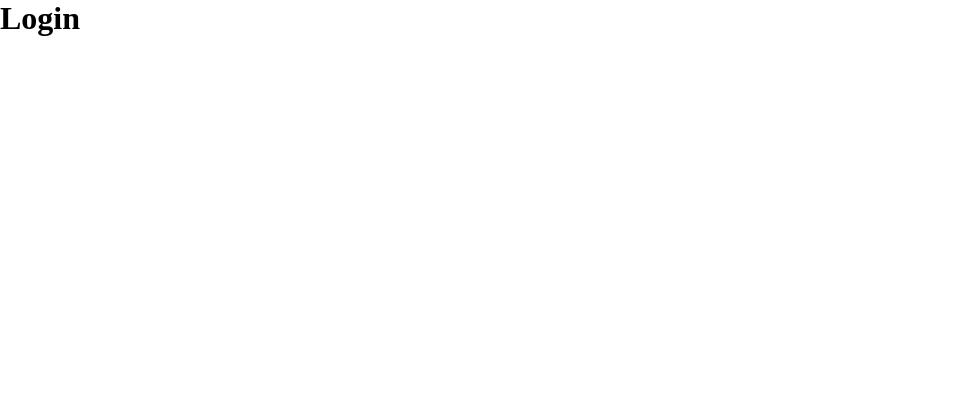
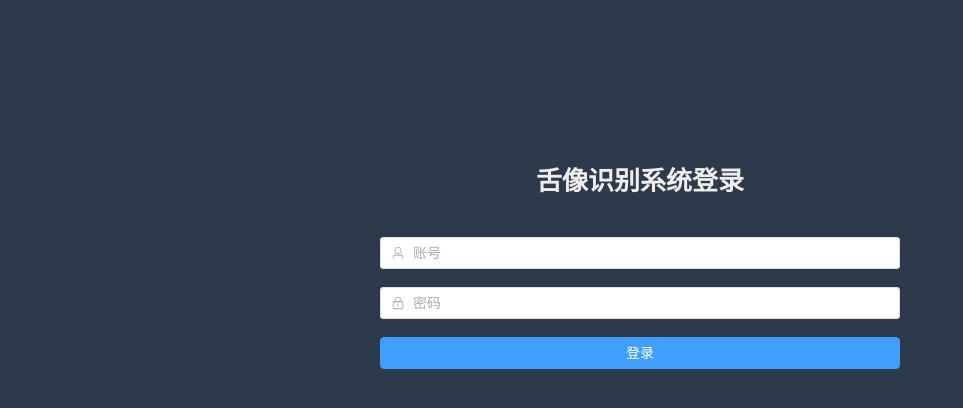
Before and after one commit to xuhe2/intelligence-software-expr3, a Vue app in the folder frontend/: page / in a window 1280 px wide. Shown: the top 408 px of the page, without its empty margins (0-963 px from the left). Built offline with nearby package versions, Linux system fonts and the light colour scheme.

Commit message:
feat: add Login web page

```diff
--- a/frontend/src/views/Login.vue
+++ b/frontend/src/views/Login.vue
@@ -1,5 +1,84 @@
 <template>
-    <div>
-        <h1>Login</h1>
+    <div class="login-container">
+        <el-form class="login-form" :model="loginForm" :rules="loginRules" ref="loginFormRef">
+            <h3 class="title">舌像识别系统登录</h3>
+            <el-form-item prop="username">
+                <el-input v-model="loginForm.username" placeholder="账号">
+                    <template #prefix>
+                        <el-icon class="el-input__icon">
+                            <user />
+                        </el-icon>
+                    </template>
+                </el-input>
+            </el-form-item>
+            <el-form-item prop="password">
+                <el-input v-model="loginForm.password" placeholder="密码" show-password>
+                    <template #prefix>
+                        <el-icon class="el-input__icon">
+                            <lock />
+                        </el-icon>
+                    </template>
+                </el-input>
+            </el-form-item>
+            <el-form-item>
+                <el-button type="primary" style="width:100%;" @click="login">登录</el-button>
+            </el-form-item>
+        </el-form>
     </div>
 </template>
+
+<script setup>
+import { reactive, ref } from 'vue'
+import { User, Lock } from '@element-plus/icons-vue'
+
+import backendAPI from '../api/backend';
+
+const loginRules = ref({
+    username: [{ required: true, trigger: 'blur', message: '请输入您的账号' }],
+    password: [{ required: true, trigger: 'blur', message: '请输入您的密码' }]
+})
+
+const loginForm = reactive({
+    username: '',
+    password: ''
+})
+
+const login = () => {
+    backendAPI.post('/login', loginForm).then(res => {
+        console.log(res)
+    }).catch(err => {
+        ElMessage({
+            message: err["error"],
+            type: 'error',
+            plain: true,
+        })
+    })
+}
+
+</script>
+
+<style scoped>
+.login-container {
+    width: 100%;
+    height: 100vh;
+    background-color: #2d3a4b;
+    overflow: hidden;
+}
+
+.login-form {
+    position: relative;
+    width: 520px;
+    max-width: 100%;
+    padding: 160px 35px 0;
+    margin: 0 auto;
+    overflow: hidden;
+}
+
+.title {
+    font-size: 26px;
+    color: #eee;
+    margin: 0px auto 40px auto;
+    text-align: center;
+    font-weight: bold;
+}
+</style>
```
